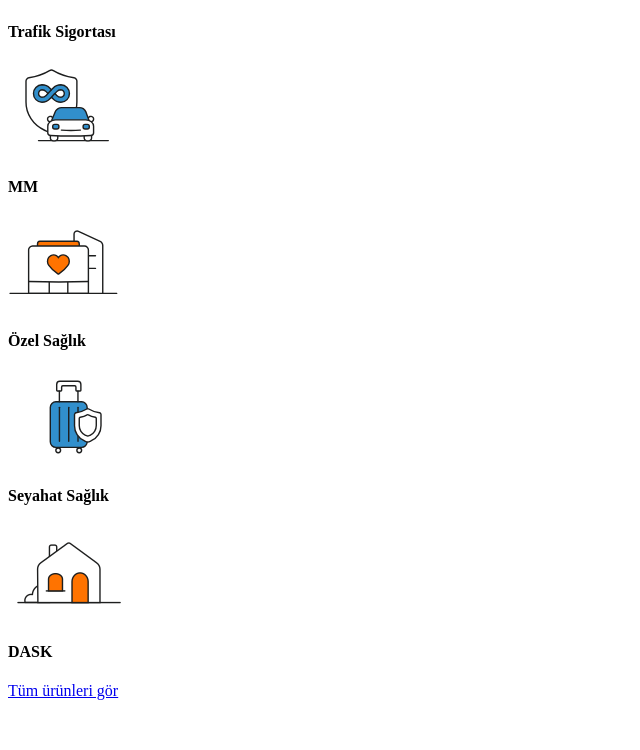
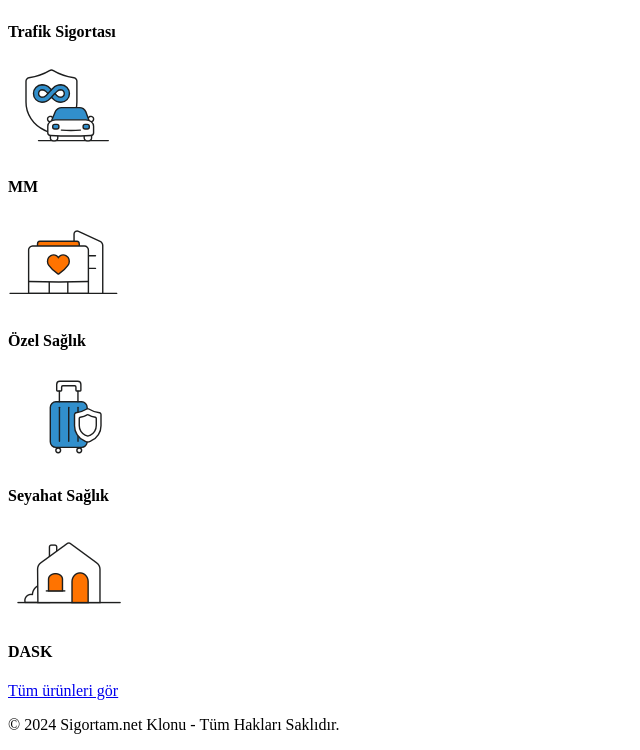
Before and after one commit to hilalasyaakbas/sigortam.net, a plain HTML site: page index.html in a window 1280 px wide. Shown: the part 4443-5193 px from the top of the page, without its empty margins (0-640 px from the left). Before the commit the page ends 5151 px from the top, so only its background shows below. Drawn offline with Linux system fonts and the light colour scheme.

Commit message:
index.html dosyası footer

```diff
--- a/index.html
+++ b/index.html
@@ -118,3 +118,9 @@
                 </div>
                 <a href="#" class="see-all">Tüm ürünleri gör</a>
             </section>
+<!-- FOOTER -->
+<footer>
+    <p>© 2024 Sigortam.net Klonu - Tüm Hakları Saklıdır.</p>
+</footer>
+</body>
+</html>
```
